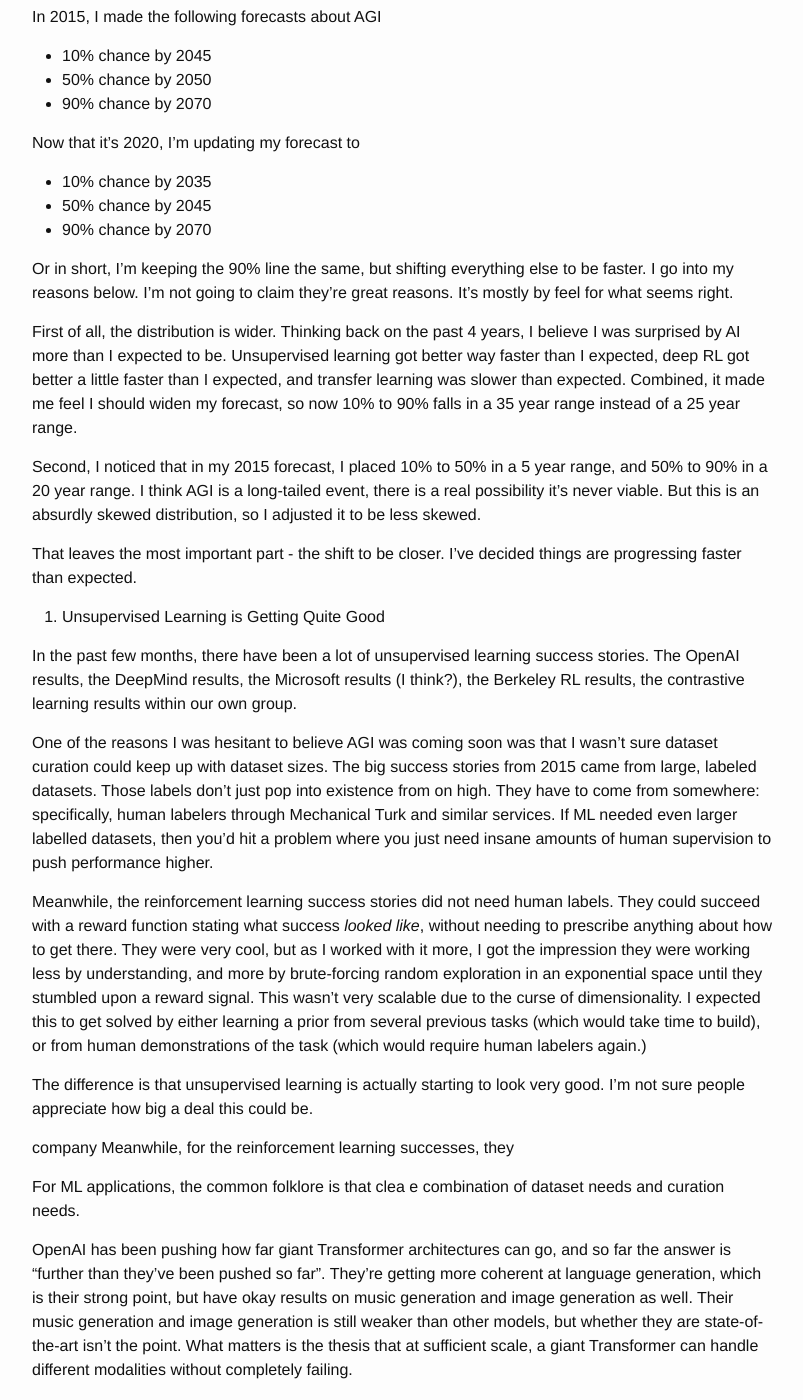
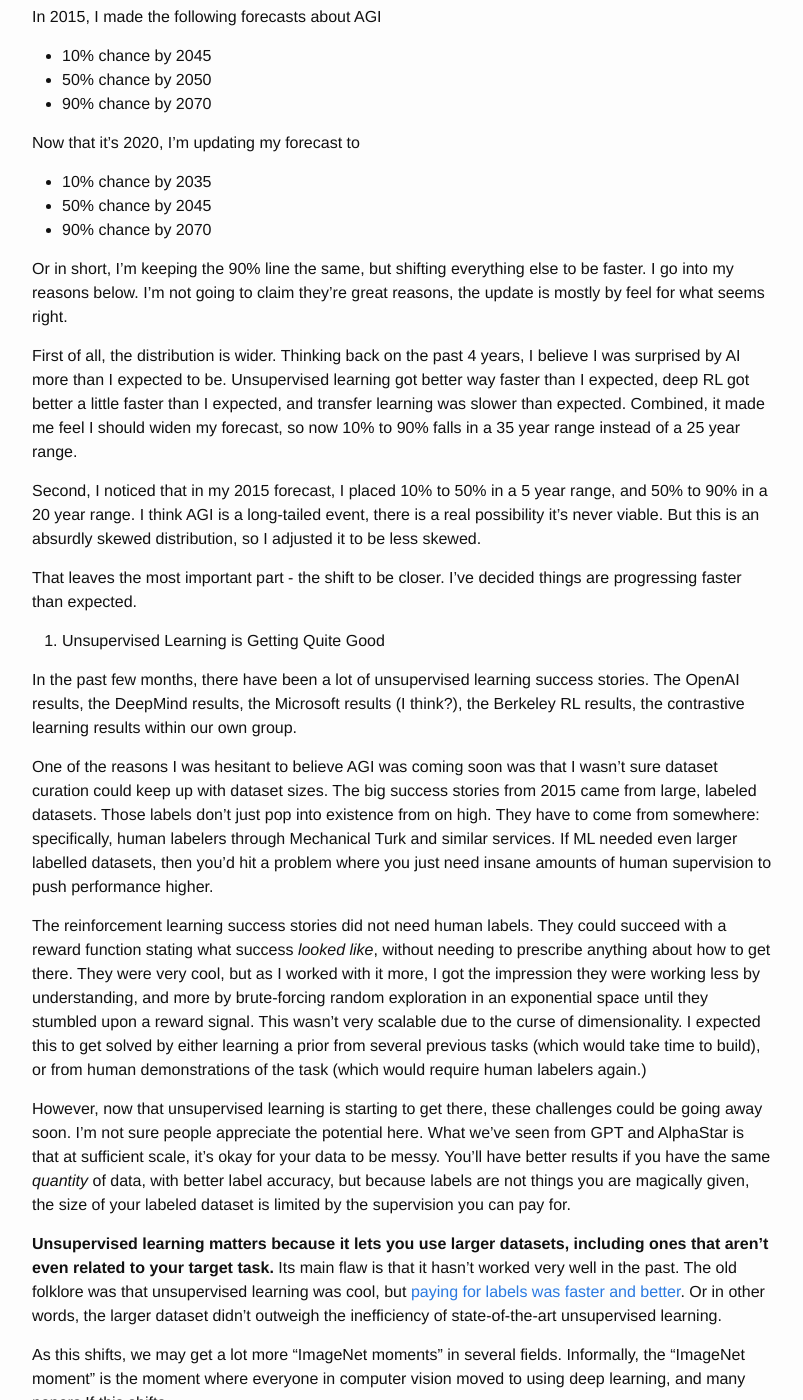
Before and after one commit to alexirpan/alexirpan.github.io, a Jekyll site: the page built from _posts/2020-06-19-ai-timelines.markdown, in a window 1280 px wide and 1400 px high, scrolled down 218 px. Shown: the whole window, without its empty margins (238-1041 px from the left). Built offline with Jekyll 4.4.1, drawn with Linux system fonts in a browser that asks for light colours; nearby versions of some CDN libraries; some of the changed text lies outside the part shown.

Commit message:
Some more rough ideas

```diff
--- a/_posts/2020-06-19-ai-timelines.markdown
+++ b/_posts/2020-06-19-ai-timelines.markdown
@@ -18,7 +18,7 @@
 
 Or in short, I'm keeping the 90% line the same, but shifting everything else to
 be faster. I go into my reasons below. I'm not going to claim they're great
-reasons. It's mostly by feel for what seems right.
+reasons, the update is mostly by feel for what seems right.
 
 First of all, the distribution is wider. Thinking back on the past 4 years, I
 believe I was surprised by AI more than I expected to be. Unsupervised learning
@@ -49,7 +49,7 @@
 even larger labelled datasets, then you'd hit a problem where you just need
 insane amounts of human supervision to push performance higher.
 
-Meanwhile, the reinforcement learning success stories did not need human labels.
+The reinforcement learning success stories did not need human labels.
 They could succeed with a reward function stating what success *looked like*,
 without needing to prescribe anything about how to get there. They were very
 cool, but as I worked with it more, I got the impression they were working less
@@ -60,6 +60,27 @@
 get solved by either learning a prior from several previous tasks (which would
 take time to build), or from human demonstrations of the task (which would
 require human labelers again.)
+
+However, now that unsupervised learning is starting to get there, these challenges
+could be going away soon. I'm not sure people appreciate the potential here.
+What we've seen from GPT and AlphaStar is that at sufficient scale, it's okay
+for your data to be messy. You'll have better results if you have the same
+*quantity* of data, with better label accuracy, but because labels are not
+things you are magically given, the size of your labeled dataset is limited
+by the supervision you can pay for.
+
+**Unsupervised learning matters because it lets you use larger datasets,
+including ones that aren't even related to your target task.** Its main flaw
+is that it hasn't worked very well in the past. The old folklore was that
+unsupervised learning was cool, but [paying for labels was faster
+and better](https://twitter.com/RichardSocher/status/840333380130553856).
+Or in other words, the larger dataset didn't outweigh the inefficiency of
+state-of-the-art unsupervised learning.
+
+As this shifts, we may get a lot more "ImageNet moments" in several fields.
+Informally, the "ImageNet moment" is the moment where everyone in computer
+vision moved to using deep learning, and many papers
+If this shifts,
 
 The difference is that unsupervised learning is actually starting to look very
 good. I'm not sure people appreciate how big a deal this could be.
```
